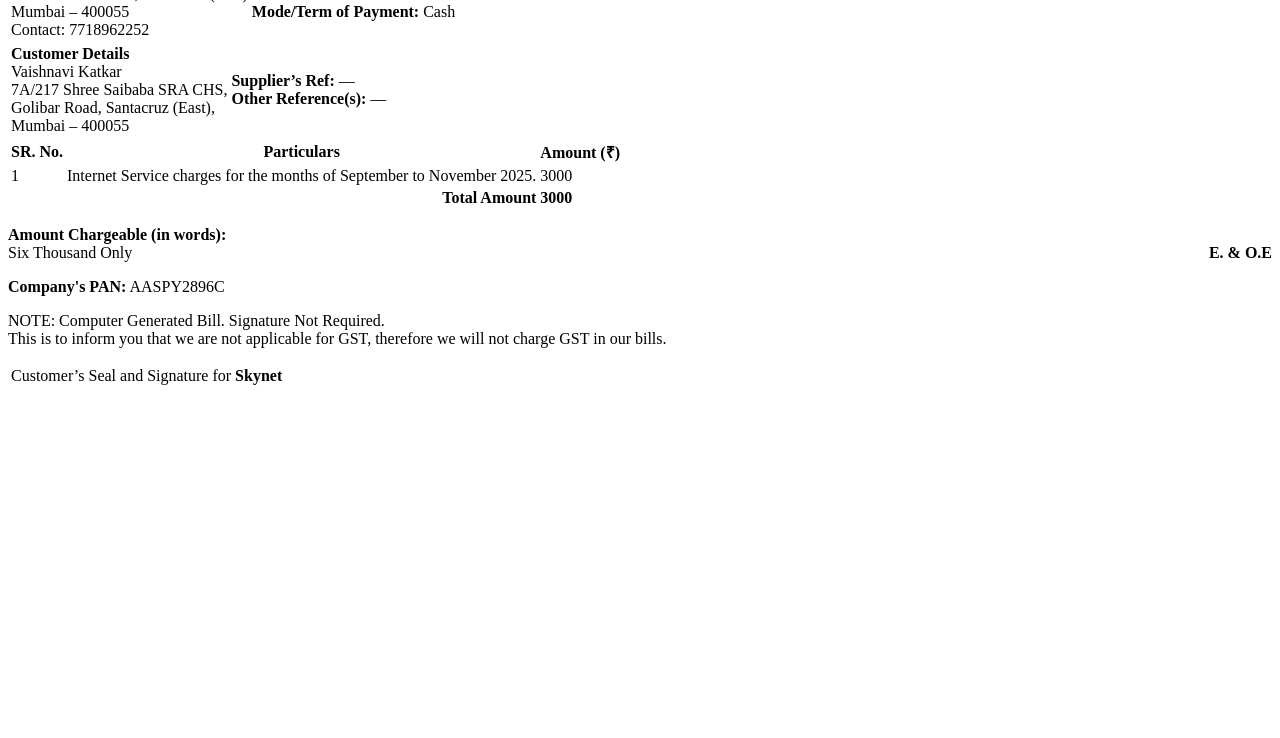
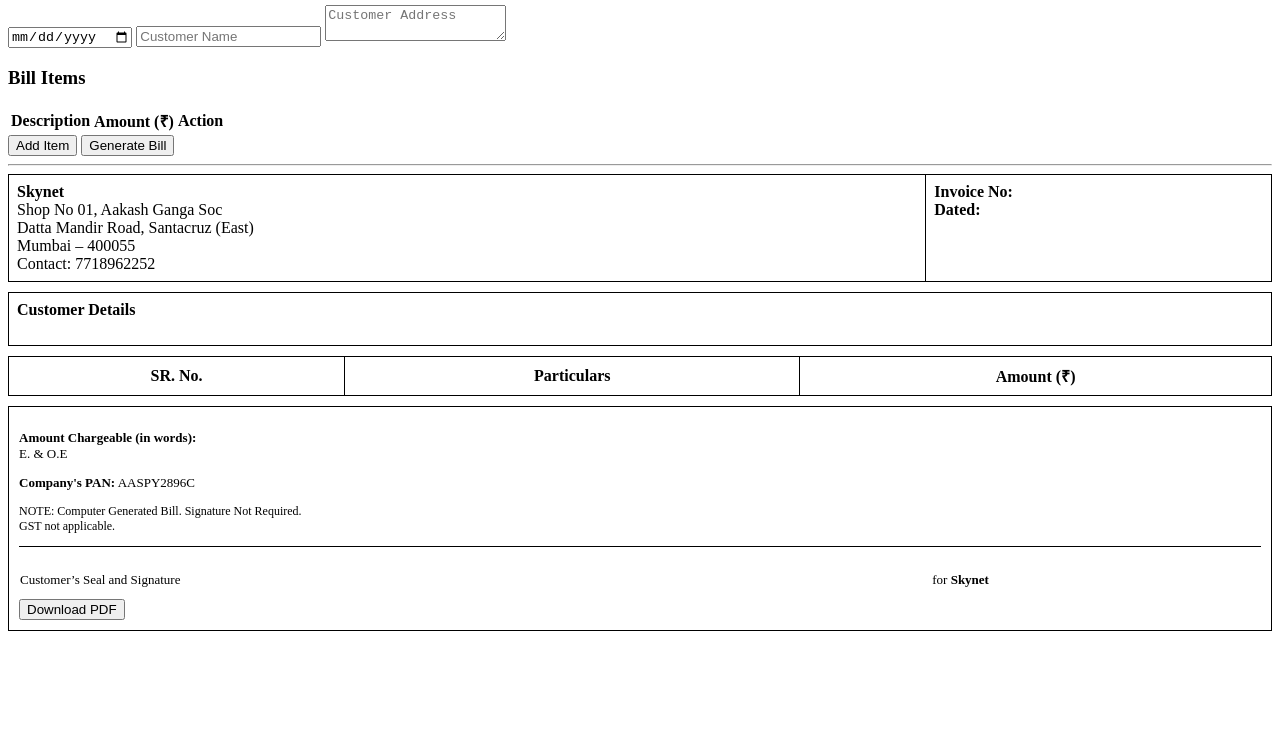
Before and after one commit to arbaz2205/internet-bill-generator, a plain HTML site: page index.html in a window 1280 px wide. Shown: the part 62-800 px from the top of the page. Drawn offline with nearby package versions, Linux system fonts and the light colour scheme.

Commit message:
Update index.html

```diff
--- a/index.html
+++ b/index.html
@@ -1,6 +1,42 @@
-<div class="bill">
+<!DOCTYPE html>
+<html lang="en">
+<head>
+  <meta charset="UTF-8">
+  <title>Internet Bill Generator</title>
+  <link rel="stylesheet" href="style.css">
 
-  <!-- Company & Invoice Header -->
+  <!-- jsPDF -->
+  <script src="https://cdnjs.cloudflare.com/ajax/libs/jspdf/2.5.1/jspdf.umd.min.js"></script>
+  <!-- html2canvas -->
+  <script src="https://cdnjs.cloudflare.com/ajax/libs/html2canvas/1.4.1/html2canvas.min.js"></script>
+</head>
+<body>
+
+<h2>Internet Bill Generator</h2>
+
+<!-- INPUT FORM -->
+<div class="form">
+  <input id="billDate" type="date">
+  <input id="customerName" placeholder="Customer Name">
+  <textarea id="customerAddress" placeholder="Customer Address"></textarea>
+
+  <h3>Bill Items</h3>
+  <table id="itemsInput">
+    <tr>
+      <th>Description</th>
+      <th>Amount (₹)</th>
+      <th>Action</th>
+    </tr>
+  </table>
+
+  <button onclick="addItem()">Add Item</button>
+  <button onclick="generateBill()">Generate Bill</button>
+</div>
+
+<hr>
+
+<!-- BILL -->
+<div class="bill" id="bill">
   <table class="header-table">
     <tr>
       <td>
@@ -11,69 +47,55 @@
         Contact: 7718962252
       </td>
       <td>
-        <strong>Invoice No:</strong> SKY/1262<br>
-        <strong>Dated:</strong> 30th November 2025<br>
-        <strong>Mode/Term of Payment:</strong> Cash
+        <strong>Invoice No:</strong> <span id="bInvoice"></span><br>
+        <strong>Dated:</strong> <span id="bDate"></span>
       </td>
     </tr>
   </table>
 
-  <!-- Customer Details -->
   <table class="details-table">
     <tr>
       <td>
         <strong>Customer Details</strong><br>
-        Vaishnavi Katkar<br>
-        7A/217 Shree Saibaba SRA CHS,<br>
-        Golibar Road, Santacruz (East),<br>
-        Mumbai – 400055
-      </td>
-      <td>
-        <strong>Supplier’s Ref:</strong> —<br>
-        <strong>Other Reference(s):</strong> —
+        <span id="bCustomerName"></span><br>
+        <span id="bCustomerAddress"></span>
       </td>
     </tr>
   </table>
 
-  <!-- Item Table -->
-  <table class="item-table">
+  <table class="item-table" id="billItems">
     <tr>
       <th>SR. No.</th>
       <th>Particulars</th>
       <th>Amount (₹)</th>
     </tr>
-    <tr>
-      <td>1</td>
-      <td>Internet Service charges for the months of September to November 2025.</td>
-      <td>3000</td>
-    </tr>
-    <tr>
-      <td colspan="2" style="text-align:right;"><strong>Total Amount</strong></td>
-      <td><strong>3000</strong></td>
-    </tr>
   </table>
 
-  <!-- Amount in Words & Notes -->
   <div class="footer">
     <p>
       <strong>Amount Chargeable (in words):</strong><br>
-      Six Thousand Only
-      <span style="float:right;"><strong>E. & O.E</strong></span>
+      <span id="amountWords"></span>
+      <span class="eoe">E. & O.E</span>
     </p>
 
     <p><strong>Company's PAN:</strong> AASPY2896C</p>
 
     <p class="note">
       NOTE: Computer Generated Bill. Signature Not Required.<br>
-      This is to inform you that we are not applicable for GST, therefore we will not charge GST in our bills.
+      GST not applicable.
     </p>
 
     <table class="signature-table">
       <tr>
         <td>Customer’s Seal and Signature</td>
-        <td style="text-align:right;">for <strong>Skynet</strong></td>
+        <td class="right">for <strong>Skynet</strong></td>
       </tr>
     </table>
+
+    <button onclick="downloadPDF()">Download PDF</button>
   </div>
+</div>
 
-</div>
+<script src="script.js"></script>
+</body>
+</html>
```
